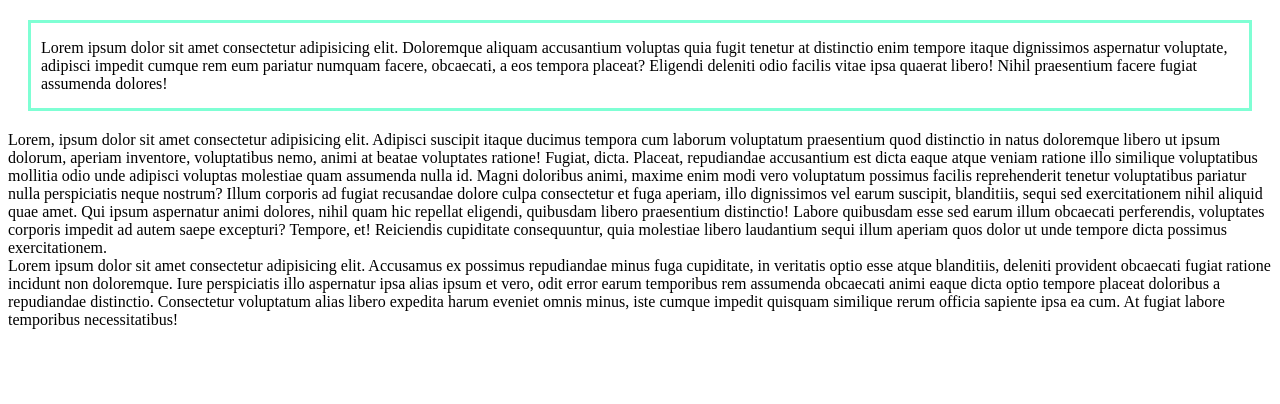
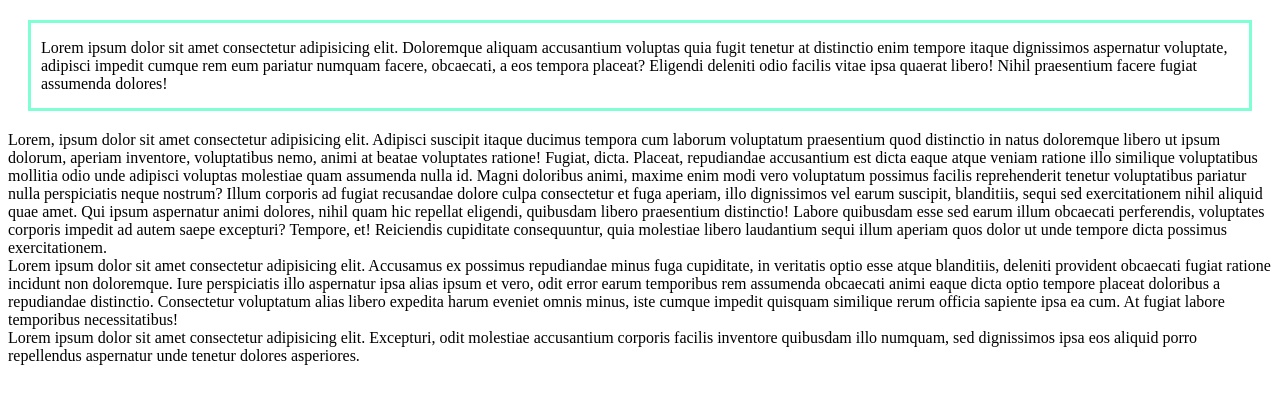
Before and after one commit to lizzizarandia/display-html, a plain HTML site: page box.html in a window 1280 px wide. Drawn offline with Linux system fonts and the light colour scheme.

Commit message:
box html file changed for the third time

```diff
--- a/box.html
+++ b/box.html
@@ -45,5 +45,11 @@
       impedit quisquam similique rerum officia sapiente ipsa ea cum. At fugiat
       labore temporibus necessitatibus!
     </div>
+    <div id="four">
+      Lorem ipsum dolor sit amet consectetur adipisicing elit. Excepturi, odit
+      molestiae accusantium corporis facilis inventore quibusdam illo numquam,
+      sed dignissimos ipsa eos aliquid porro repellendus aspernatur unde tenetur
+      dolores asperiores.
+    </div>
   </body>
 </html>
```
